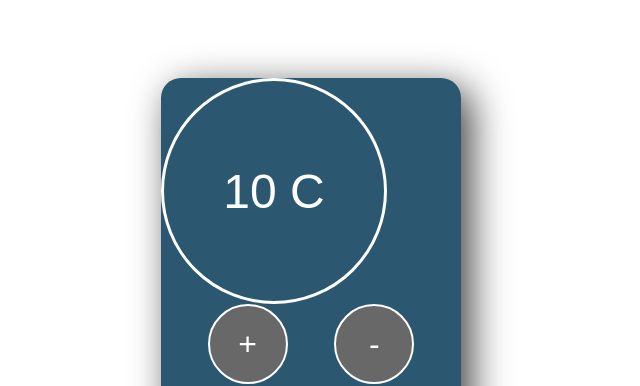
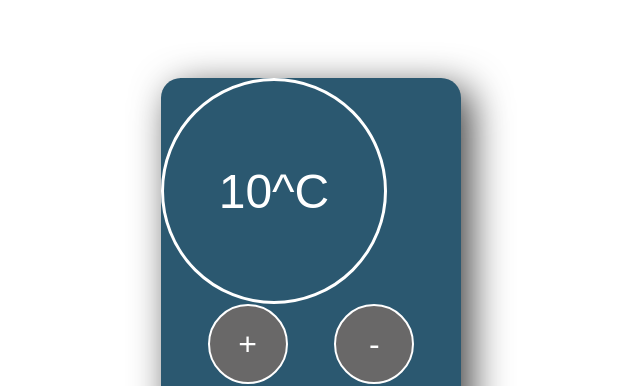
Before and after one commit to SanuthiVihansa/React-temperature-App, a React (Vite) app in the folder Temperature App/: page / in a window 1280 px wide. Shown: the part 130-516 px from the top of the page, without its empty margins (329-969 px from the left). Built offline with nearby package versions, Linux system fonts and the light colour scheme.

Commit message:
commit formatting

```diff
--- a/Temperature App/src/App.jsx
+++ b/Temperature App/src/App.jsx
@@ -1,20 +1,19 @@
-import React from 'react'
+import React from "react";
+import { useState } from "react";
 
-
-const App=()=>{
+const App = () => {
+  const [temperatureValue, settemperatureValue] = useState(10);
   return (
     <div className="app-container">
       <div classname="temperature=display-container">
-        <div className ="temperature-display">10 C</div>
+        <div className="temperature-display">{temperatureValue}^C</div>
       </div>
       <div className="button-container">
-        <button>+</button>
+        <button onClick={() => settemperatureValue}>+</button>
         <button>-</button>
-
       </div>
-
     </div>
-  )
-}
+  );
+};
 
 export default App;
```
